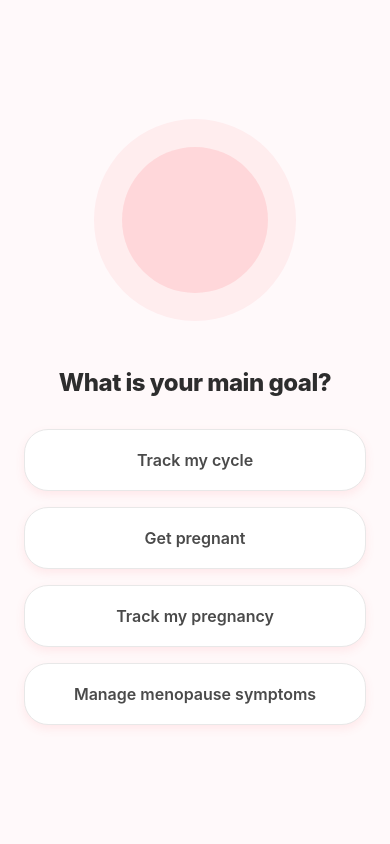
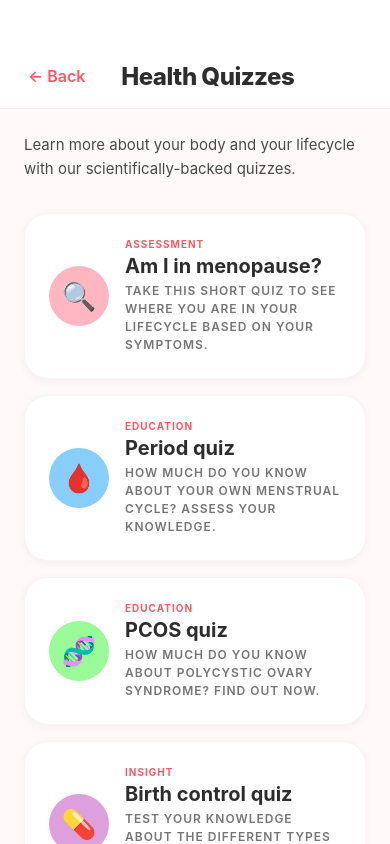
Before and after one commit to Netshadows/Hot-Flash, a React Native app in the folder mobile/: screen /Quizzes in a window 390 px wide. Built offline with nearby package versions, Linux system fonts and the light colour scheme.

Commit message:
Implement Flo Quizzes and Native Pickers

```diff
--- a/mobile/App.js
+++ b/mobile/App.js
@@ -14,6 +14,7 @@ import { DashboardScreen } from './src/screens/DashboardScreen';
 import { LoggingScreen } from './src/screens/LoggingScreen';
 import { HealthReportScreen } from './src/screens/HealthReportScreen';
 import { CommunityScreen } from './src/screens/CommunityScreen';
+import { QuizzesScreen } from './src/screens/QuizzesScreen';
 import { COLORS } from './src/constants/theme';
 
 const Stack = createNativeStackNavigator();
@@ -47,6 +48,7 @@ export default function App() {
 
                 <Stack.Screen name="HealthReport" component={HealthReportScreen} />
                 <Stack.Screen name="Community" component={CommunityScreen} />
+                <Stack.Screen name="Quizzes" component={QuizzesScreen} />
             </Stack.Navigator>
         </NavigationContainer>
     );
--- a/mobile/package.json
+++ b/mobile/package.json
@@ -10,15 +10,17 @@
   },
   "dependencies": {
     "@expo/webpack-config": "^19.0.1",
+    "@react-native-picker/picker": "2.4.10",
     "@react-navigation/native": "^6.1.9",
     "@react-navigation/native-stack": "^6.9.17",
     "expo": "~49.0.15",
     "expo-blur": "~12.4.1",
+    "expo-haptics": "~12.4.0",
     "expo-linear-gradient": "~12.3.0",
     "expo-status-bar": "~1.6.0",
     "react": "18.2.0",
     "react-dom": "^18.2.0",
-    "react-native": "0.72.6",
+    "react-native": "^0.72.10",
     "react-native-safe-area-context": "4.6.3",
     "react-native-screens": "~3.22.0",
     "react-native-svg": "13.9.0",
--- a/mobile/src/screens/DashboardScreen.js
+++ b/mobile/src/screens/DashboardScreen.js
@@ -121,6 +121,20 @@ export const DashboardScreen = ({ navigation }) => {
                     </View>
                 </TouchableOpacity>
 
+                {/* Quizzes Button */}
+                <TouchableOpacity
+                    style={[styles.card, { flexDirection: 'row', alignItems: 'center', backgroundColor: '#F0F8FF', marginTop: SPACING.md }]}
+                    onPress={() => navigation.navigate('Quizzes')}
+                    activeOpacity={0.8}
+                >
+                    <View style={[styles.storyRing, { borderColor: '#87CEFA', marginRight: SPACING.md, marginBottom: 0 }]}>
+                        <AppText style={{ fontSize: 32 }}>📋</AppText>
+                    </View>
+                    <View style={{ flex: 1 }}>
+                        <AppText variant="heading2" style={{ color: '#2D2D2D' }}>Health Quizzes</AppText>
+                        <AppText variant="caption" style={{ color: '#4A4A4A' }}>Test your knowledge and get personalized insights.</AppText>
+                    </View>
+                </TouchableOpacity>
 
             </ScrollView>
         </View>
--- a/mobile/src/screens/OnboardingBaselineScreen.js
+++ b/mobile/src/screens/OnboardingBaselineScreen.js
@@ -6,9 +6,11 @@ import { COLORS, SPACING, RADIUS } from '../constants/theme';
 import { Picker } from '@react-native-picker/picker'; // We will need to add this dependency, or use standard RN components if not available
 
 export const OnboardingBaselineScreen = ({ navigation, route }) => {
-    // Scaffold UI for now
+    const [lastPeriod, setLastPeriod] = useState('just_finished');
+    const [age, setAge] = useState(35);
+
     const handleNext = () => {
-        navigation.navigate('OnboardingSymptomGrid'); // the next screen in the plan
+        navigation.navigate('OnboardingSymptomGrid');
     }
 
     return (
@@ -18,17 +20,32 @@ export const OnboardingBaselineScreen = ({ navigation, route }) => {
             <AppText variant="body" style={styles.prompt}>
                 When was your last period?
             </AppText>
-            {/* Placeholder for Wheel Picker */}
-            <View style={styles.pickerPlaceholder}>
-                <AppText variant="caption">[ Date Picker Widget ]</AppText>
+            <View style={styles.pickerContainer}>
+                <Picker
+                    selectedValue={lastPeriod}
+                    onValueChange={(itemValue) => setLastPeriod(itemValue)}
+                    style={styles.picker}
+                >
+                    <Picker.Item label="Just finished" value="just_finished" />
+                    <Picker.Item label="A week ago" value="week_ago" />
+                    <Picker.Item label="A month ago" value="month_ago" />
+                    <Picker.Item label="Not sure / Irregular" value="irregular" />
+                </Picker>
             </View>
 
             <AppText variant="body" style={styles.prompt}>
                 How old are you?
             </AppText>
-            {/* Placeholder for Wheel Picker */}
-            <View style={styles.pickerPlaceholder}>
-                <AppText variant="caption">[ Age Picker Widget ]</AppText>
+            <View style={styles.pickerContainer}>
+                <Picker
+                    selectedValue={age}
+                    onValueChange={(itemValue) => setAge(itemValue)}
+                    style={styles.picker}
+                >
+                    {Array.from({ length: 60 }, (_, i) => i + 18).map(a => (
+                        <Picker.Item key={a} label={`${a} years`} value={a} />
+                    ))}
+                </Picker>
             </View>
 
             <Button
@@ -58,16 +75,15 @@ const styles = StyleSheet.create({
         marginBottom: SPACING.sm,
         color: '#4A4A4A'
     },
-    pickerPlaceholder: {
-        height: 150,
+    pickerContainer: {
         backgroundColor: '#F5F5F5',
         borderRadius: RADIUS.md,
-        alignItems: 'center',
-        justifyContent: 'center',
         marginBottom: SPACING.xl,
-        borderWidth: 1,
-        borderColor: '#E8E8E8',
-        borderStyle: 'dashed',
+        overflow: 'hidden',
+    },
+    picker: {
+        width: '100%',
+        height: 150,
     },
     nextButton: {
         marginTop: SPACING.md,
--- /dev/null
+++ b/mobile/src/screens/QuizzesScreen.js
@@ -0,0 +1,158 @@
+import React from 'react';
+import { View, ScrollView, StyleSheet, TouchableOpacity, Image } from 'react-native';
+import { AppText } from '../components/Typography';
+import { COLORS, SPACING, RADIUS } from '../constants/theme';
+
+const QUIZZES = [
+    {
+        id: '1',
+        title: 'Am I in menopause?',
+        description: 'Take this short quiz to see where you are in your lifecycle based on your symptoms.',
+        category: 'Assessment',
+        color: '#FFB6C1', // Light Pink
+        icon: '🔍',
+    },
+    {
+        id: '2',
+        title: 'Period quiz',
+        description: 'How much do you know about your own menstrual cycle? Assess your knowledge.',
+        category: 'Education',
+        color: '#87CEFA', // Light Blue
+        icon: '🩸',
+    },
+    {
+        id: '3',
+        title: 'PCOS quiz',
+        description: 'How much do you know about polycystic ovary syndrome? Find out now.',
+        category: 'Education',
+        color: '#98FB98', // Pale Green
+        icon: '🧬',
+    },
+    {
+        id: '4',
+        title: 'Birth control quiz',
+        description: 'Test your knowledge about the different types of contraception available.',
+        category: 'Insight',
+        color: '#DDA0DD', // Plum
+        icon: '💊',
+    },
+];
+
+export const QuizzesScreen = ({ navigation }) => {
+    return (
+        <View style={styles.container}>
+            <View style={styles.header}>
+                <TouchableOpacity onPress={() => navigation.goBack()} style={styles.backButton}>
+                    <AppText style={styles.backButtonText}>← Back</AppText>
+                </TouchableOpacity>
+                <AppText variant="heading1">Health Quizzes</AppText>
+                <View style={{ width: 40 }} /> {/* Spacer */}
+            </View>
+
+            <ScrollView contentContainerStyle={styles.content}>
+                <AppText variant="body" style={styles.subtitle}>
+                    Learn more about your body and your lifecycle with our scientifically-backed quizzes.
+                </AppText>
+
+                {QUIZZES.map(quiz => (
+                    <TouchableOpacity
+                        key={quiz.id}
+                        style={styles.quizCard}
+                        activeOpacity={0.8}
+                        onPress={() => {
+                            // In a real app, this would navigate to a QuizFlowScreen
+                            alert(`Starting ${quiz.title}`);
+                        }}
+                    >
+                        <View style={[styles.iconContainer, { backgroundColor: quiz.color }]}>
+                            <AppText style={styles.quizIcon}>{quiz.icon}</AppText>
+                        </View>
+                        <View style={styles.quizInfo}>
+                            <AppText variant="caption" style={[styles.category, { color: COLORS.primary }]}>{quiz.category}</AppText>
+                            <AppText variant="heading2" style={styles.quizTitle}>{quiz.title}</AppText>
+                            <AppText variant="caption" style={styles.quizDescription}>{quiz.description}</AppText>
+                        </View>
+                    </TouchableOpacity>
+                ))}
+            </ScrollView>
+        </View>
+    );
+};
+
+const styles = StyleSheet.create({
+    container: {
+        flex: 1,
+        backgroundColor: COLORS.background,
+    },
+    header: {
+        flexDirection: 'row',
+        alignItems: 'center',
+        justifyContent: 'space-between',
+        paddingHorizontal: SPACING.lg,
+        paddingTop: 60,
+        paddingBottom: SPACING.md,
+        backgroundColor: '#FFFFFF',
+        borderBottomWidth: 1,
+        borderBottomColor: '#F0F0F0',
+    },
+    backButton: {
+        padding: SPACING.xs,
+    },
+    backButtonText: {
+        color: COLORS.primary,
+        fontWeight: '600',
+        fontSize: 16,
+    },
+    content: {
+        padding: SPACING.lg,
+        paddingBottom: 60,
+    },
+    subtitle: {
+        color: '#4A4A4A',
+        marginBottom: SPACING.xl,
+        lineHeight: 24,
+    },
+    quizCard: {
+        flexDirection: 'row',
+        backgroundColor: '#FFFFFF',
+        borderRadius: RADIUS.md,
+        padding: SPACING.lg,
+        marginBottom: SPACING.md,
+        shadowColor: '#000',
+        shadowOffset: { width: 0, height: 2 },
+        shadowOpacity: 0.05,
+        shadowRadius: 8,
+        elevation: 2,
+        borderWidth: 1,
+        borderColor: '#F5F5F5',
+        alignItems: 'center',
+    },
+    iconContainer: {
+        width: 60,
+        height: 60,
+        borderRadius: 30,
+        alignItems: 'center',
+        justifyContent: 'center',
+        marginRight: SPACING.md,
+    },
+    quizIcon: {
+        fontSize: 28,
+    },
+    quizInfo: {
+        flex: 1,
+    },
+    category: {
+        fontWeight: '700',
+        textTransform: 'uppercase',
+        marginBottom: 4,
+        fontSize: 10,
+    },
+    quizTitle: {
+        color: '#2D2D2D',
+        marginBottom: 4,
+    },
+    quizDescription: {
+        color: '#757575',
+        lineHeight: 18,
+    },
+});
```
Also changed, not shown: 1 other file (tests, documents, lock files or other folders).
